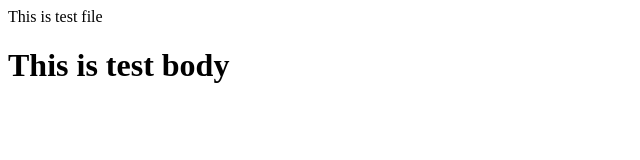
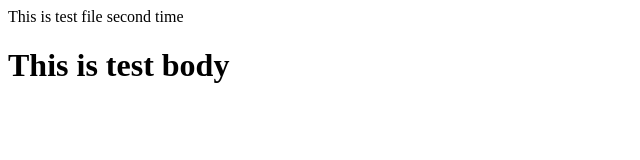
Before and after one commit to Bhanu-Shankar/Learning, a plain HTML site: page index.html in a window 1280 px wide. Shown: the full height of the page, 0-640 px from the left. Drawn offline with Linux system fonts and the light colour scheme.

Commit message:
second change

```diff
--- a/index.html
+++ b/index.html
@@ -1,6 +1,6 @@
 <html>
     <head>
-        This is test file
+        This is test file second time
     </head>
     <body>
         <h1>This is test body</h1>
```
